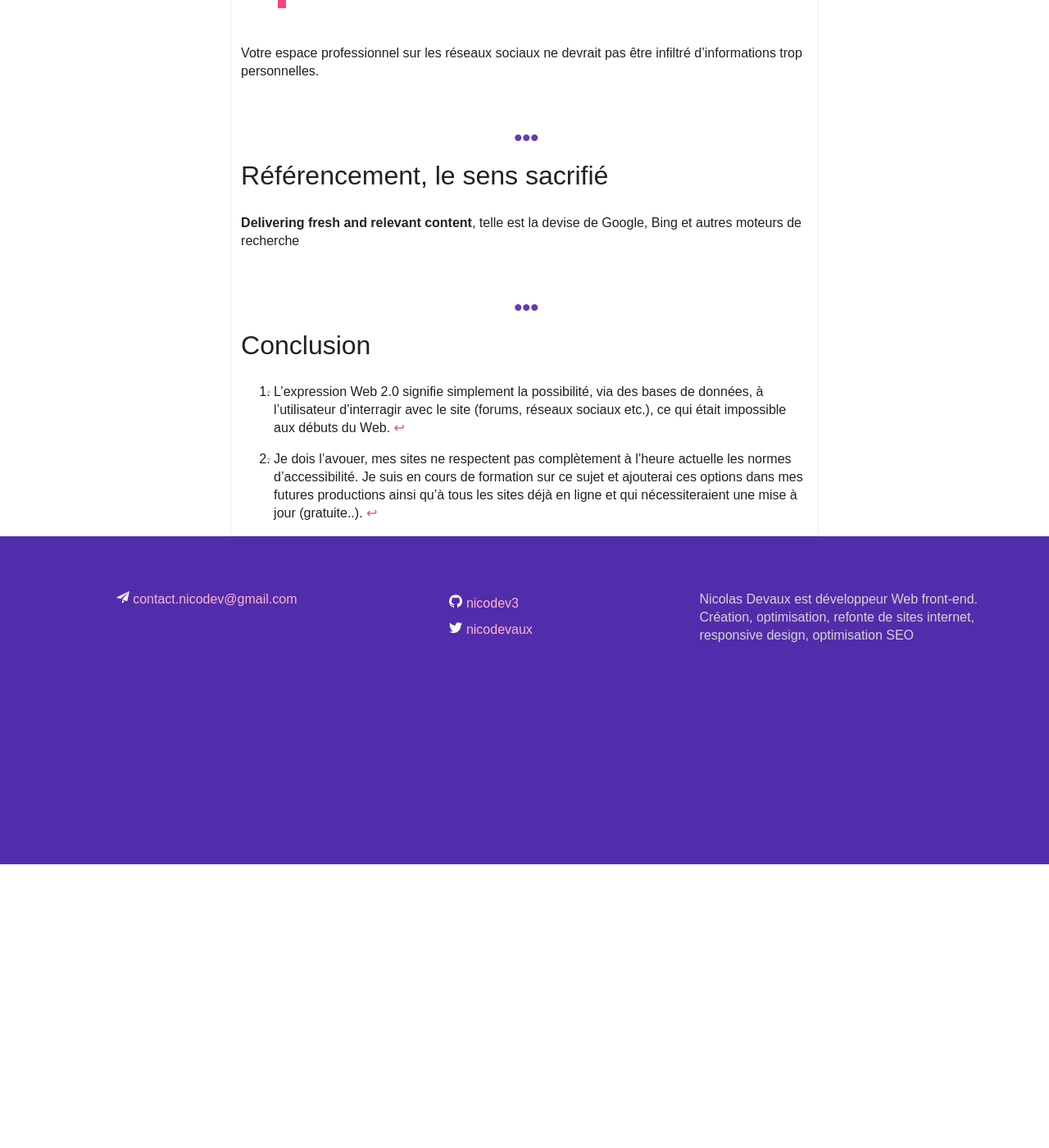
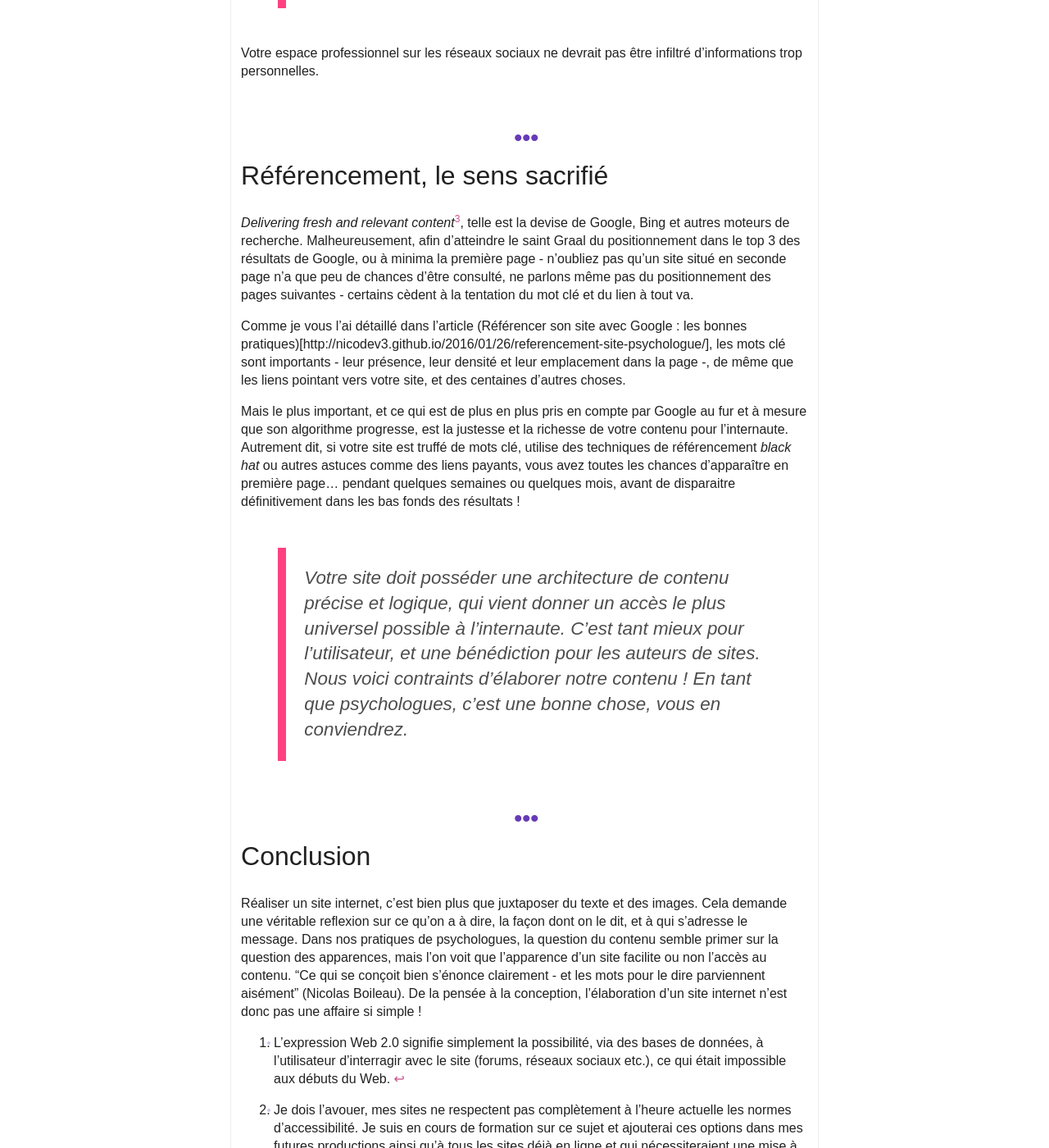
Before and after one commit to nicodev3/nicodev3.github.io, a Jekyll site: the page built from _posts/2016-09-05-site-internet-psychologues.md, in a window 1280 px wide and 1400 px high, scrolled down 6492 px. Shown: the whole window at 82% size. Built offline with Jekyll 4.4.1, drawn with Linux system fonts in a browser that asks for light colours; nearby versions of some CDN libraries; comment, search, counter and statistics services are not loaded; before the commit the page ends 7546 px from its top, so only the background shows below that; some of the changed text lies outside the part shown.

Commit message:
finished article

```diff
--- a/_posts/2016-09-05-site-internet-psychologues.md
+++ b/_posts/2016-09-05-site-internet-psychologues.md
@@ -121,9 +121,17 @@ Votre espace professionnel sur les réseaux sociaux ne devrait pas être infiltr
 
 ## Référencement, le sens sacrifié
 
-**Delivering fresh and relevant content**, telle est la devise de Google, Bing et autres moteurs de recherche
+*Delivering fresh and relevant content*[^3], telle est la devise de Google, Bing et autres moteurs de recherche. Malheureusement, afin d'atteindre le saint Graal du positionnement dans le top 3 des résultats de Google, ou à minima la première page - n'oubliez pas qu'un site situé en seconde page n'a que peu de chances d'être consulté, ne parlons même pas du positionnement des pages suivantes - certains cèdent à la tentation du mot clé et du lien à tout va.
+
+Comme je vous l'ai détaillé dans l'article (Référencer son site avec Google : les bonnes pratiques)[http://nicodev3.github.io/2016/01/26/referencement-site-psychologue/], les mots clé sont importants - leur présence, leur densité et leur emplacement dans la page -, de même que les liens pointant vers votre site, et des centaines d'autres choses.
+
+Mais le plus important, et ce qui est de plus en plus pris en compte par Google au fur et à mesure que son algorithme progresse, est la justesse et la richesse de votre contenu pour l'internaute. Autrement dit, si votre site est truffé de mots clé, utilise des techniques de référencement *black hat* ou autres astuces comme des liens payants, vous avez toutes les chances d'apparaître en première page... pendant quelques semaines ou quelques mois, avant de disparaitre définitivement dans les bas fonds des résultats !
+
+> Votre site doit posséder une architecture de contenu précise et logique, qui vient donner un accès le plus universel possible à l'internaute. C'est tant mieux pour l'utilisateur, et une bénédiction pour les auteurs de sites. Nous voici contraints d'élaborer notre contenu ! En tant que psychologues, c'est une bonne chose, vous en conviendrez.
 
 ## Conclusion
+
+Réaliser un site internet, c'est bien plus que juxtaposer du texte et des images. Cela demande une véritable reflexion sur ce qu'on a à dire, la façon dont on le dit, et à qui s'adresse le message. Dans nos pratiques de psychologues, la question du contenu semble primer sur la question des apparences, mais l'on voit que l'apparence d'un site facilite ou non l'accès au contenu. "Ce qui se conçoit bien s'énonce clairement - et les mots pour le dire parviennent aisément" (Nicolas Boileau). De la pensée à la conception, l'élaboration d'un site internet n'est donc pas une affaire si simple !
 
 [^1]: L'expression Web 2.0 signifie simplement la possibilité, via des bases de données, à l'utilisateur d'interragir avec le site (forums, réseaux sociaux etc.), ce qui était impossible aux débuts du Web.
 
```
